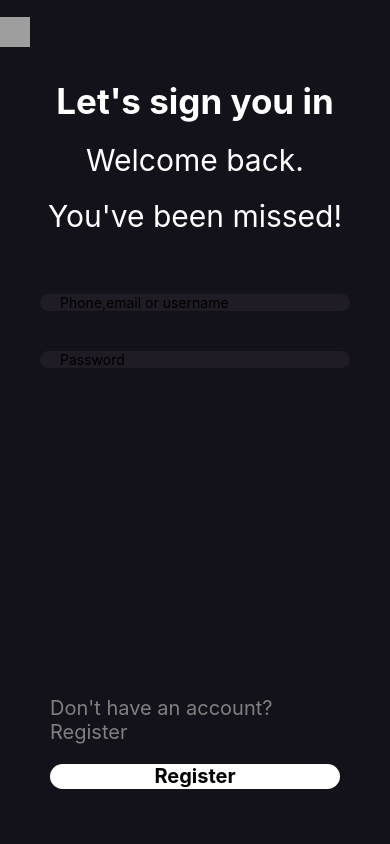
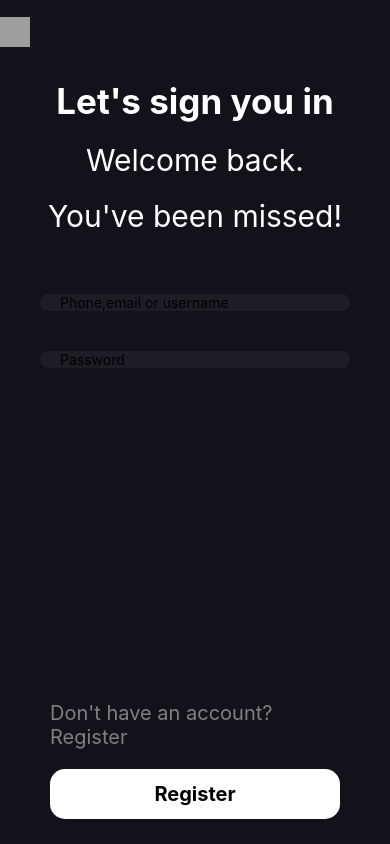
Before and after one commit to mohammedismayil/Bigfish, a React Native app: screen /Login in a window 390 px wide. Built offline with nearby package versions, Linux system fonts and the light colour scheme; grey boxes are pictures that could not be loaded.

Commit message:
login page keyboard dismissal issue works

```diff
--- a/Views/LoginView.js
+++ b/Views/LoginView.js
@@ -83,24 +83,29 @@ const styles = StyleSheet.create({
     fontSize: 20,
   },
   bottomView: {
-    marginBottom: 10,
     alignItems: 'center',
     flex: 1,
+    justifyContent: 'flex-end',
+    marginTop: 100,
+
+    // justifyContent: 'flex-end',
     flexDirection: 'column',
     bottom: 25,
-
+    height: 60,
     marginLeft: 0,
     paddingHorizontal: 50,
     width: '100%',
-    position: 'absolute',
+    // alignSelf: 'flex-end',
+    // position: 'absolute',
+    // position: 'absolute',
     // backgroundColor: 'white',
   },
   registerButton: {
-    flex: 1,
+    // flex: 1,
     width: '100%',
     height: 50,
     marginTop: 20,
-    marginVertical: 20,
+    // marginVertical: 20,
     backgroundColor: 'white',
     justifyContent: 'center',
     borderRadius: 15,
```
